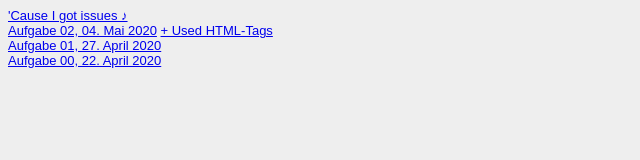
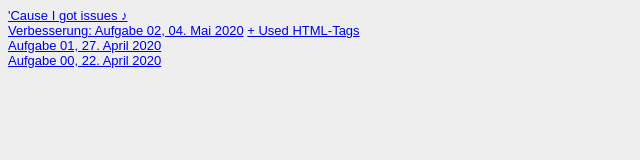
Before and after one commit to danielmeisler/GIS-SoSe-2020, a plain HTML site: page Steckbrief/steckbrief.htm in a window 1280 px wide. Shown: the whole page, without its empty margins (0-640 px from the left). Drawn offline with Linux system fonts and the light colour scheme.

Commit message:
Steckbrief aktualisiert

```diff
--- a/Steckbrief/steckbrief.htm
+++ b/Steckbrief/steckbrief.htm
@@ -15,7 +15,7 @@ body {
 	<a href="https://github.com/danielmeisler/GIS-SoSe-2020/issues" target="_blank">'Cause I got issues ♪</a>
 	<br>
 	<!-- Hier die Links zu den gelösten Aufgaben einstellen, aktuelle oben, alte stehen lassen! Format: Aufgabenbezeichnung, Datum -->
-	<a href="https://danielmeisler.github.io/GIS-SoSe-2020/Aufgabe02/portfolio.html" target="_blank">Aufgabe 02, 04. Mai 2020</a>
+	<a href="https://danielmeisler.github.io/GIS-SoSe-2020/Aufgabe02/portfolio.html" target="_blank">Verbesserung: Aufgabe 02, 04. Mai 2020</a>
 	<a href="https://danielmeisler.github.io/GIS-SoSe-2020/Aufgabe02/tags_used.html" target="_blank">+ Used HTML-Tags</a>
 	<br>
 	<a href="https://danielmeisler.github.io/GIS-SoSe-2020/Aufgabe01/index.html" target="_blank">Aufgabe 01, 27. April 2020</a>
```
